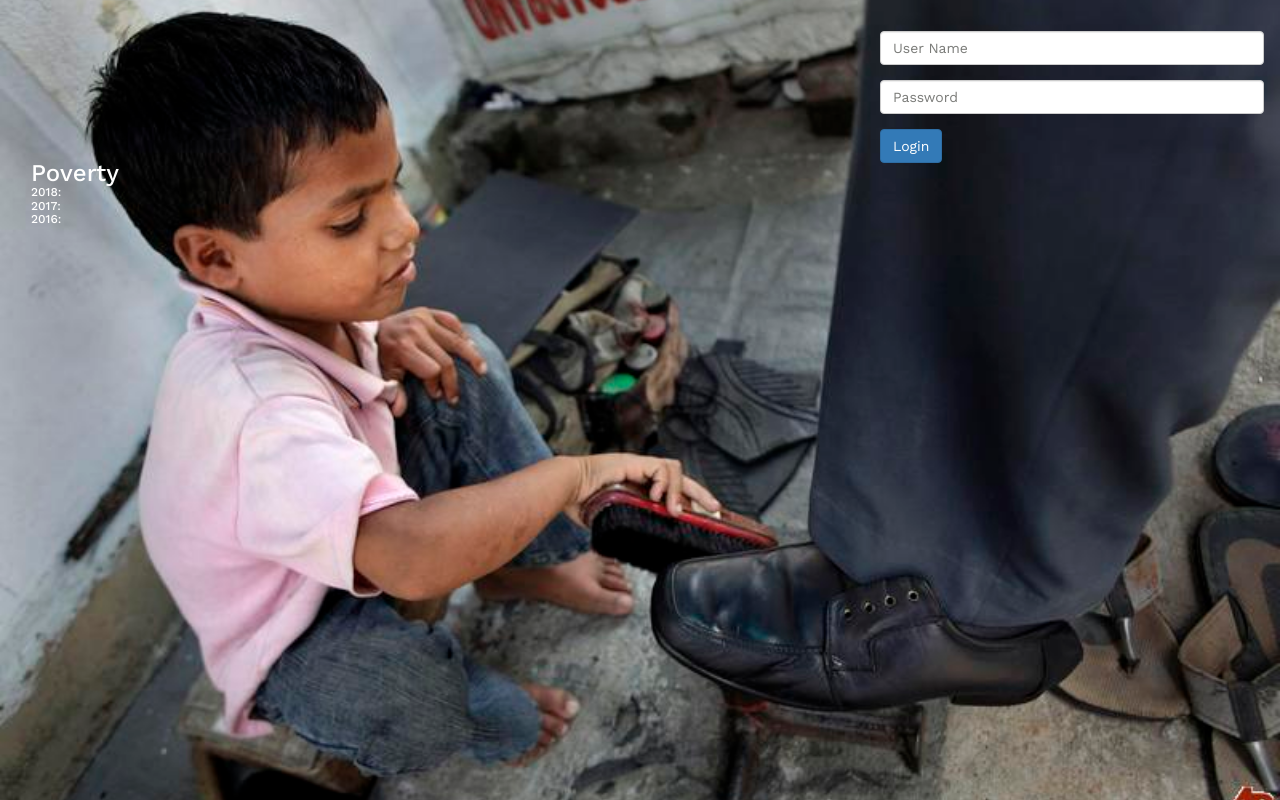
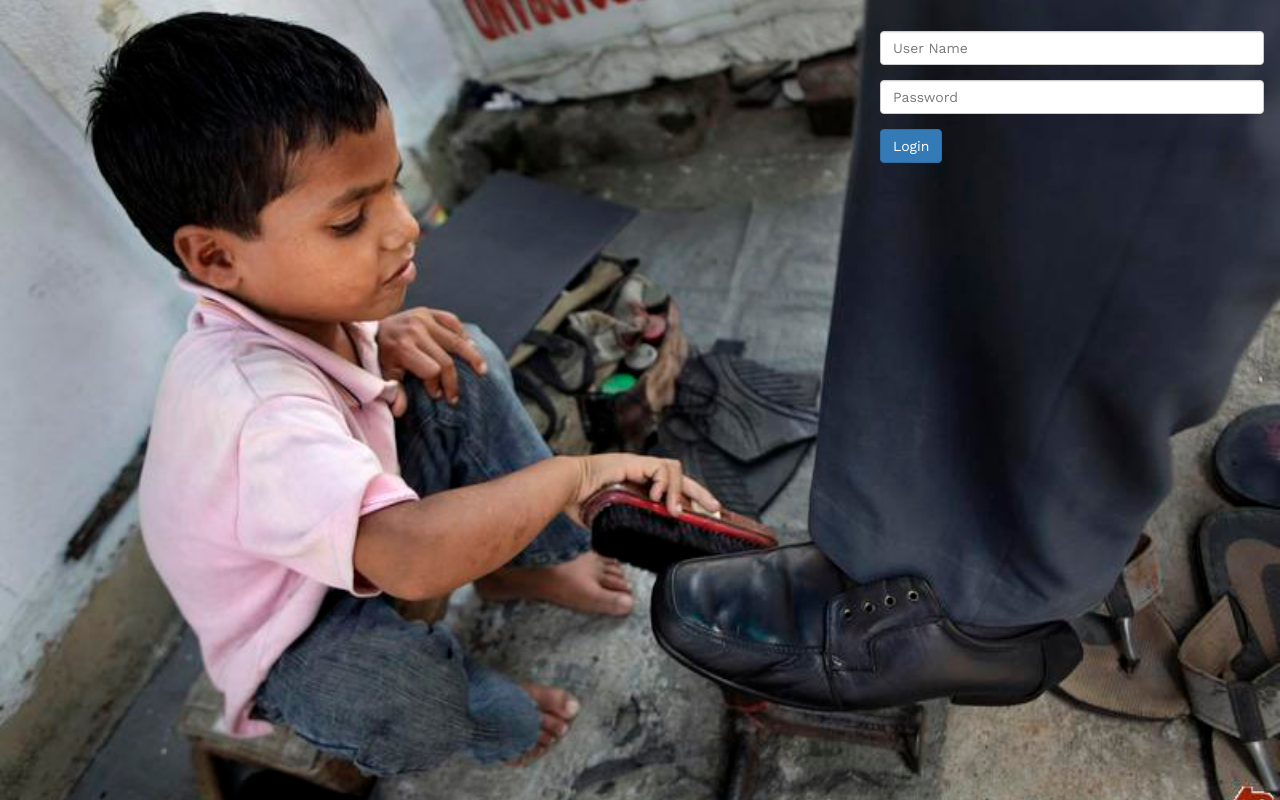
Before and after one commit to st-sathish/cs-csr-php, a PHP site: page /csr/ in a window 1280 px wide. Run offline with PHP 8.4, Linux system fonts and the light colour scheme; some web fonts are replaced.

Commit message:
prod push

```diff
--- a/constants.php
+++ b/constants.php
@@ -1,3 +1,5 @@
 <?php
 
-define("BASE_URL",'http://localhost/csr');
+// define("BASE_URL",'http://localhost/csr');
+// for production
+define("BASE_URL",'http://206.189.133.0/csr');
--- a/db/db_conn.php
+++ b/db/db_conn.php
@@ -24,7 +24,7 @@ else{
     define('DBHOST', 'localhost');
     define('DBNAME', 'csr');
     define('DBUSER', 'root');
-    define('DBPASS', 'root');
+    define('DBPASS', 'admin123$');
 }
 $conn = new mysqli(DBHOST, DBUSER, DBPASS, DBNAME);
 function fromsqldmy($input){
--- a/index.php
+++ b/index.php
@@ -40,14 +40,11 @@ if (isset($_POST['login'])) {
 <body>
 <div class="login-page">
 </div>
-<div class="top-center">
+<!-- <div class="top-center">
     <p class="banner-text">
-        <div class="col-md-12 banner-text"><h3>Poverty</h3></div>
-        <div class="col-md-12 banner-text"><h6>2018: </h6></div>
-        <div class="col-md-12 banner-text"><h6>2017: </h6></div>
-        <div class="col-md-12 banner-text"><h6>2016: </h6></div>
+        <div class="col-md-12 banner-text"><h3>Surveys say </h3></div>
     </p>
-</div>
+</div> -->
 <div class="top-right">
     <form class="login-form widget" method="post" id="userlogin" autocomplete="off">
         <div class="form-group">
```
